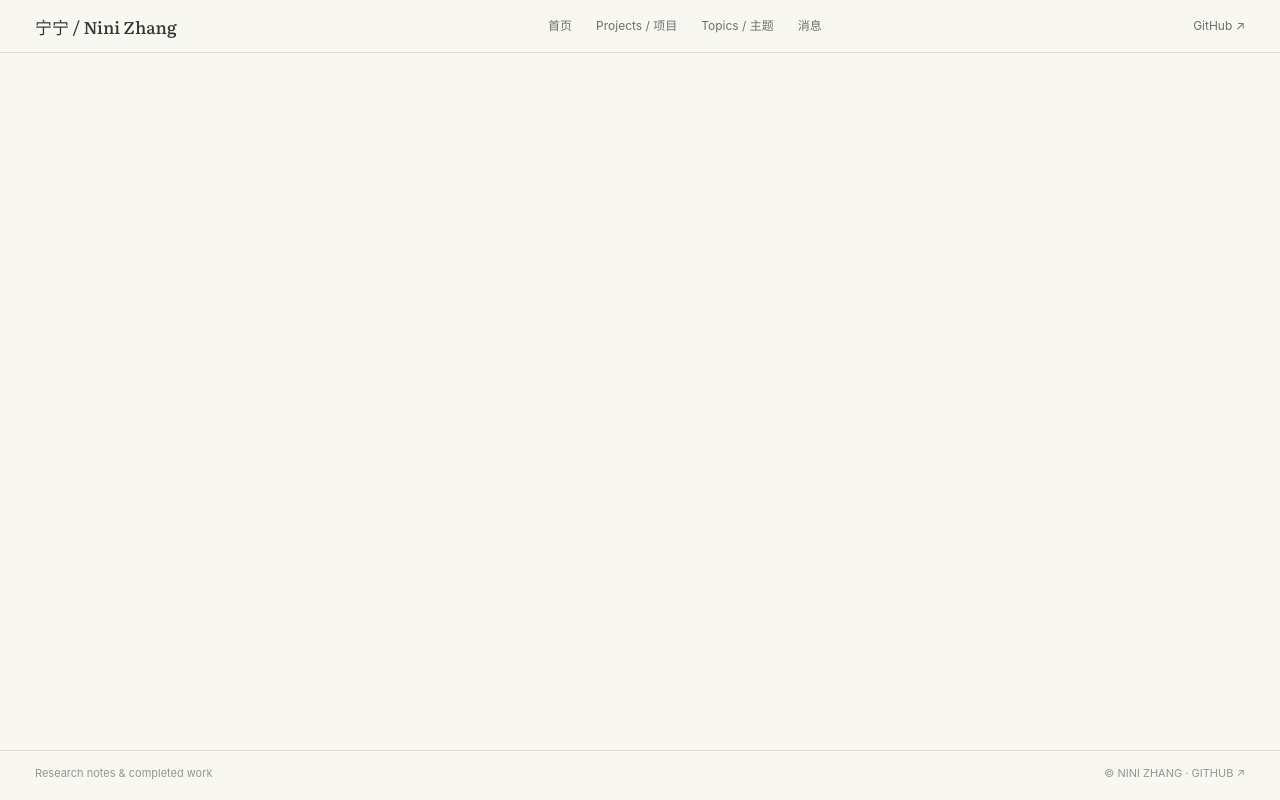
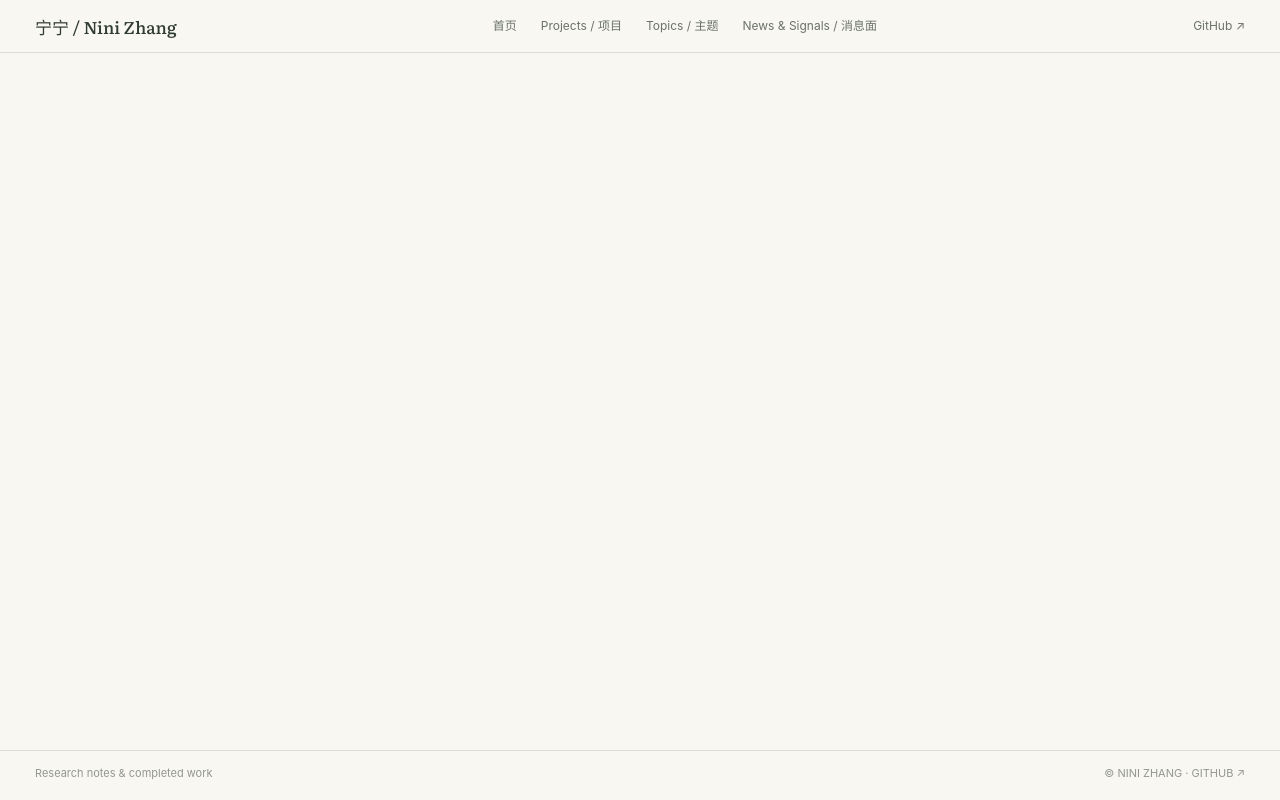
Before and after one commit to ningningzhang-nina/achievement-dashboard, a plain HTML site: page index.html in a window 1280 px wide. Drawn offline with Linux system fonts and the light colour scheme.

Commit message:
Keep Topics page blank and rename News to News & Signals / 消息面

```diff
--- a/index.html
+++ b/index.html
@@ -2,7 +2,7 @@
 <html lang="zh-CN"><head><meta charset="utf-8"><meta name="viewport" content="width=device-width,initial-scale=1"><meta name="theme-color" content="#f8f6f0"><meta name="description" content="Personal research dashboard for projects, topics, and progress."><title>Nini Zhang · Research & Projects</title><link rel="stylesheet" href="./styles.css"></head>
 <body>
 
-<header class="site-nav"><a class="brand" href="#/"><span>宁宁 / Nini Zhang</span></a><nav aria-label="主导航"><a data-nav="home" href="#/">首页</a><a data-nav="projects" href="#/projects">Projects / 项目</a><a data-nav="topics" href="#/topics">Topics / 主题</a><a data-nav="news" href="#/news">消息</a></nav><a class="github-link" href="https://github.com/ningningzhang-nina/achievement-dashboard" target="_blank" rel="noreferrer">GitHub <span aria-hidden="true">↗</span></a></header>
+<header class="site-nav"><a class="brand" href="#/"><span>宁宁 / Nini Zhang</span></a><nav aria-label="主导航"><a data-nav="home" href="#/">首页</a><a data-nav="projects" href="#/projects">Projects / 项目</a><a data-nav="topics" href="#/topics">Topics / 主题</a><a data-nav="news" href="#/news">News & Signals / 消息面</a></nav><a class="github-link" href="https://github.com/ningningzhang-nina/achievement-dashboard" target="_blank" rel="noreferrer">GitHub <span aria-hidden="true">↗</span></a></header>
 <main id="app"></main>
 <footer class="footer"><span>Research notes & completed work</span><span>© <span id="year"></span> NINI ZHANG · <a href="https://github.com/ningningzhang-nina" target="_blank" rel="noreferrer">GITHUB ↗</a></span></footer>
 <script src="./app.js" defer></script></body></html>
```
